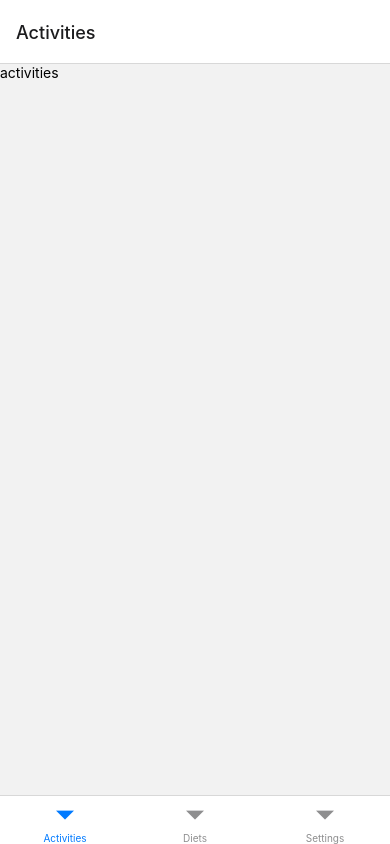
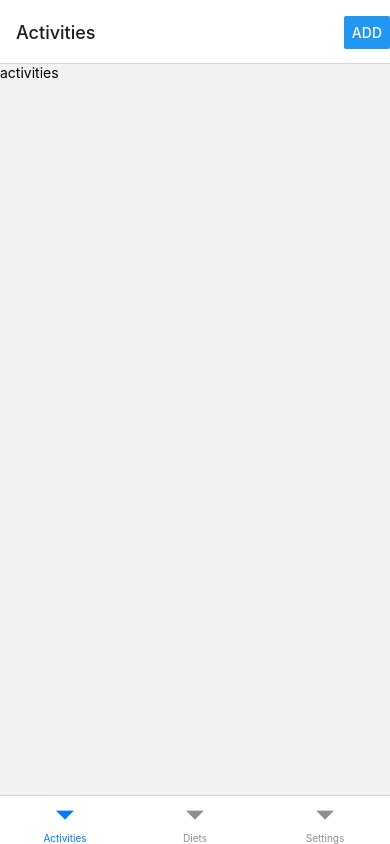
Before and after one commit to jyang10086/CS5520-assignment2, a React Native app: screen /Activities in a window 390 px wide. Built offline with nearby package versions, Linux system fonts and the light colour scheme.

Commit message:
add Add button and  navigate to Add An Activity screen

```diff
--- a/App.js
+++ b/App.js
@@ -1,21 +1,31 @@
-import { StyleSheet} from "react-native";
+import { StyleSheet } from "react-native";
 import { NavigationContainer } from "@react-navigation/native";
 import { createStackNavigator } from "@react-navigation/stack";
 import { createBottomTabNavigator } from "@react-navigation/bottom-tabs";
 import Activities from "./screens/Activities";
 import Diets from "./screens/Diets";
 import Settings from "./screens/Settings";
+import AddButton from "./components/AddButton";
+import AddActivity from "./screens/AddActivity";
+
 const Stack = createStackNavigator();
 const Tab = createBottomTabNavigator();
-function Home() {
+const Home = ({ navigation }) => {
+  const handleAdd = () => {
+    navigation.navigate("Add An Activity");
+  };
   return (
-    <Tab.Navigator>
+    <Tab.Navigator
+      screenOptions={({ navigation }) => ({
+        headerRight: () => <AddButton onAdd={handleAdd} />,
+      })}
+    >
       <Tab.Screen name="Activities" component={Activities} />
       <Tab.Screen name="Diets" component={Diets} />
       <Tab.Screen name="Settings" component={Settings} />
     </Tab.Navigator>
   );
-}
+};
 
 export default function App() {
   return (
@@ -25,6 +35,14 @@ export default function App() {
           name="Home"
           component={Home}
           options={{ headerShown: false }}
+        />
+        <Stack.Screen
+          name="Add An Activity"
+          component={AddActivity}
+          options={{
+            headerShown: true,
+            headerBackTitleVisible: false,
+          }}
         />
       </Stack.Navigator>
     </NavigationContainer>
--- /dev/null
+++ b/components/AddButton.js
@@ -0,0 +1,12 @@
+import { Button, View } from "react-native";
+
+export default function AddButton({ onAdd }) {
+  const addHandler = () => {
+    onAdd();
+  };
+  return (
+    <View>
+      <Button title="Add" onPress={addHandler} />
+    </View>
+  );
+}
--- /dev/null
+++ b/screens/AddActivity.js
@@ -0,0 +1,8 @@
+import { Text, View } from "react-native";
+export default function AddActivity({ navigation }) {
+  return (
+    <View>
+      <Text>Add activity</Text>
+    </View>
+  );
+}
```
